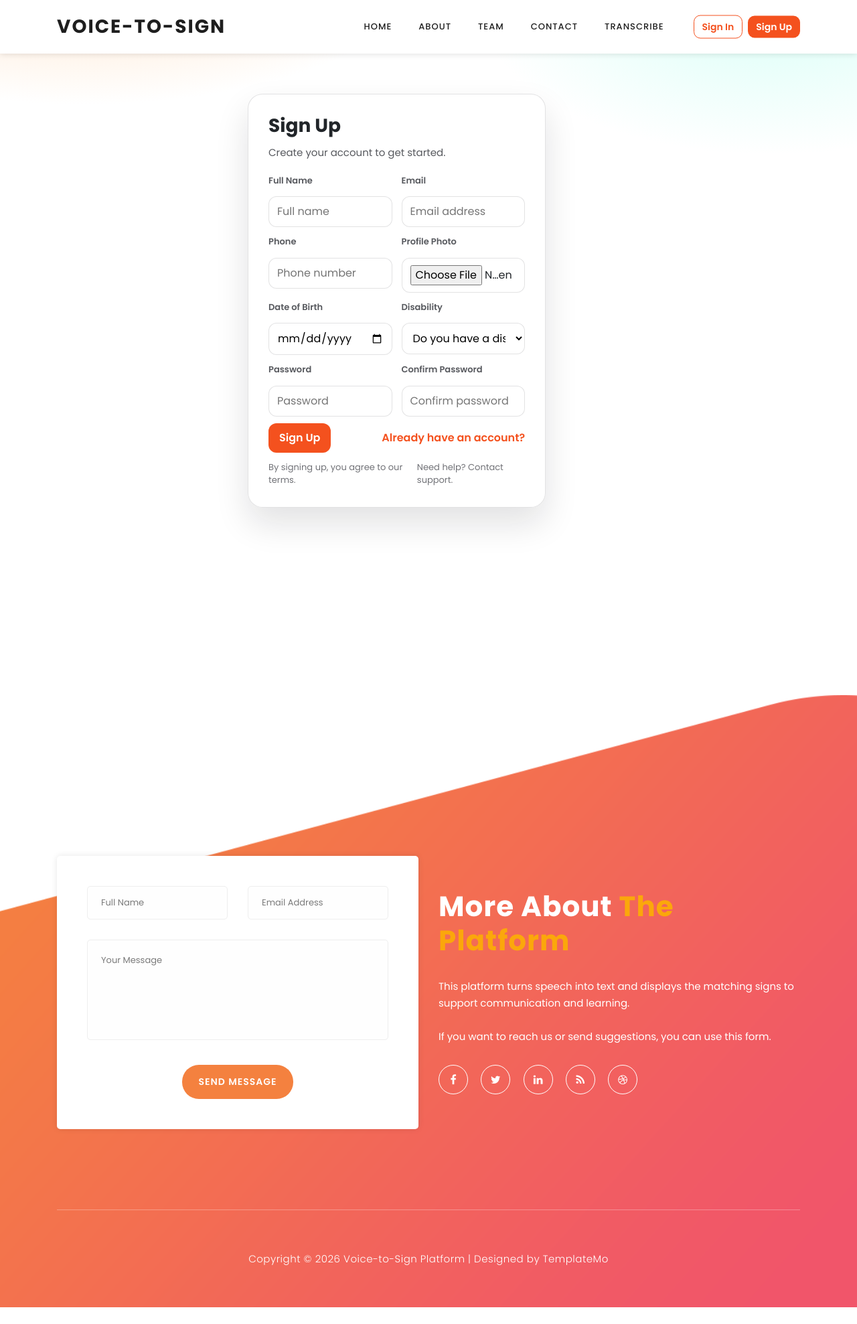
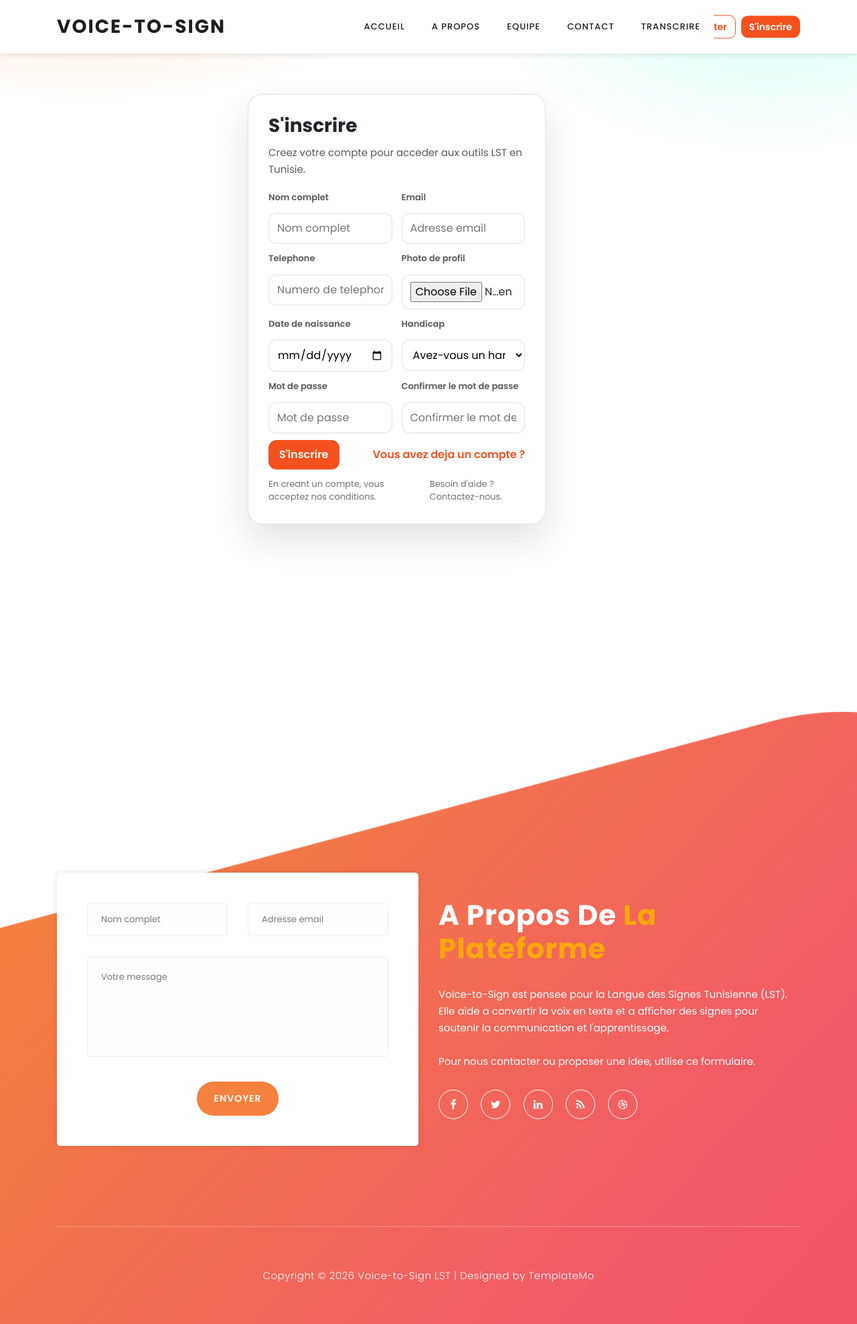
Before and after one commit to Dina0charfi/EspritMaratech2026-aurAI, a Django app: page /signup/ in a window 1280 px wide. Shown: the whole page at 67% size. Before the commit the page ends 1952 px from the top, so only its background shows below. Run offline with Django 5.2, Linux system fonts and the light colour scheme; some libraries are stand-ins or nearby versions.

Commit message:
fonctionne signup /in

```diff
--- a/projet/Templates/base.html
+++ b/projet/Templates/base.html
@@ -40,6 +40,7 @@ https://templatemo.com/tm-540-lava-landing-page
             display: flex;
             gap: 8px;
             align-items: center;
+            z-index: 30;
         }
 
         .signup-btn,
@@ -63,6 +64,7 @@ https://templatemo.com/tm-540-lava-landing-page
             position: relative;
             display: flex;
             align-items: center;
+            z-index: 30;
         }
 
         .profile-toggle {
@@ -113,6 +115,12 @@ https://templatemo.com/tm-540-lava-landing-page
 
         .profile-menu:focus-within .profile-dropdown,
         .profile-menu:hover .profile-dropdown {
+            opacity: 1;
+            pointer-events: auto;
+            transform: translateY(0);
+        }
+
+        .profile-menu.is-open .profile-dropdown {
             opacity: 1;
             pointer-events: auto;
             transform: translateY(0);
@@ -173,14 +181,14 @@ https://templatemo.com/tm-540-lava-landing-page
                         <!-- ***** Logo Start ***** -->
                         <a href="/" class="logo">Voice-to-Sign</a>
                         <ul class="nav">
-                            <li class="scroll-to-section"><a href="/" class="menu-item">Home</a></li>
-                            <li class="scroll-to-section"><a href="/#about" class="menu-item">About</a></li>
-                            <li class="scroll-to-section"><a href="/#testimonials" class="menu-item">Team</a></li>
+                            <li class="scroll-to-section"><a href="/" class="menu-item">Accueil</a></li>
+                            <li class="scroll-to-section"><a href="/#about" class="menu-item">A propos</a></li>
+                            <li class="scroll-to-section"><a href="/#testimonials" class="menu-item">Equipe</a></li>
                             <li class="scroll-to-section"><a href="/#contact-us" class="menu-item">Contact</a></li>
-                            <li class="scroll-to-section"><a href="/transcribe/" class="menu-item">Transcribe</a></li>
+                            <li class="scroll-to-section"><a href="/transcribe/" class="menu-item">Transcrire</a></li>
                             {% if user.is_authenticated %}
                                 <li class="scroll-to-section nav-profile"><a href="/profile/" class="menu-item">Voir profil</a></li>
-                                <li class="scroll-to-section nav-signout"><a href="/signout/" class="menu-item">Sign Out</a></li>
+                                <li class="scroll-to-section nav-signout"><a href="/signout/" class="menu-item">Se deconnecter</a></li>
                             {% endif %}
                         </ul>
 
@@ -197,12 +205,12 @@ https://templatemo.com/tm-540-lava-landing-page
                                     </button>
                                     <div class="profile-dropdown">
                                         <a href="/profile/">Voir profil</a>
-                                        <a href="/signout/">Sign Out</a>
+                                        <a href="/signout/">Se deconnecter</a>
                                     </div>
                                 </div>
                             {% else %}
-                                <a href="/signin/" class="signin-btn">Sign In</a>
-                                <a href="/signup/" class="signup-btn">Sign Up</a>
+                                <a href="/signin/" class="signin-btn">Se connecter</a>
+                                <a href="/signup/" class="signup-btn">S'inscrire</a>
                             {% endif %}
                         </div>
 
@@ -231,25 +239,25 @@ https://templatemo.com/tm-540-lava-landing-page
                                 <div class="row">
                                     <div class="col-md-6 col-sm-12">
                                         <fieldset>
-                                            <input name="name" type="text" id="name" placeholder="Full Name" required=""
+                                            <input name="name" type="text" id="name" placeholder="Nom complet" required=""
                                                 style="background-color: rgba(250,250,250,0.3);">
                                         </fieldset>
                                     </div>
                                     <div class="col-md-6 col-sm-12">
                                         <fieldset>
-                                            <input name="email" type="text" id="email" placeholder="Email Address"
+                                            <input name="email" type="text" id="email" placeholder="Adresse email"
                                                 required="" style="background-color: rgba(250,250,250,0.3);">
                                         </fieldset>
                                     </div>
                                     <div class="col-lg-12">
                                         <fieldset>
-                                            <textarea name="message" rows="6" id="message" placeholder="Your Message"
+                                            <textarea name="message" rows="6" id="message" placeholder="Votre message"
                                                 required="" style="background-color: rgba(250,250,250,0.3);"></textarea>
                                         </fieldset>
                                     </div>
                                     <div class="col-lg-12">
                                         <fieldset>
-                                            <button type="submit" id="form-submit" class="main-button">Send Message</button>
+                                            <button type="submit" id="form-submit" class="main-button">Envoyer</button>
                                         </fieldset>
                                     </div>
                                 </div>
@@ -258,10 +266,11 @@ https://templatemo.com/tm-540-lava-landing-page
                     </div>
                     <!-- ***** Contact Form End ***** -->
                     <div class="right-content col-lg-6 col-md-12 col-sm-12">
-                        <h2>More About <em>the Platform</em></h2>
-                        <p>This platform turns speech into text and displays the matching signs to support
-                            communication and learning.
-                            <br><br>If you want to reach us or send suggestions, you can use this form.</p>
+                        <h2>A propos de <em>la plateforme</em></h2>
+                        <p>Voice-to-Sign est pensee pour la Langue des Signes Tunisienne (LST). Elle aide
+                            a convertir la voix en texte et a afficher des signes pour soutenir la communication
+                            et l'apprentissage.
+                            <br><br>Pour nous contacter ou proposer une idee, utilise ce formulaire.</p>
                         <ul class="social">
                             <li><a href="https://fb.com/templatemo"><i class="fa fa-facebook"></i></a></li>
                             <li><a href="#"><i class="fa fa-twitter"></i></a></li>
@@ -275,7 +284,7 @@ https://templatemo.com/tm-540-lava-landing-page
             <div class="row">
                 <div class="col-lg-12">
                     <div class="sub-footer">
-                        <p>Copyright &copy; 2026 Voice-to-Sign Platform
+                        <p>Copyright &copy; 2026 Voice-to-Sign LST
 
                         | Designed by <a rel="nofollow" href="https://templatemo.com">TemplateMo</a></p>
                     </div>
@@ -301,6 +310,35 @@ https://templatemo.com/tm-540-lava-landing-page
     <!-- Global Init -->
     <script src="{% static 'assets/js/custom.js' %}"></script>
 
+    <script>
+        (function () {
+            var profileMenu = document.querySelector('.profile-menu');
+            var profileToggle = document.querySelector('.profile-toggle');
+
+            if (!profileMenu || !profileToggle) {
+                return;
+            }
+
+            profileToggle.addEventListener('click', function (event) {
+                event.stopPropagation();
+                profileMenu.classList.toggle('is-open');
+                profileToggle.setAttribute('aria-expanded', profileMenu.classList.contains('is-open'));
+            });
+
+            document.addEventListener('click', function () {
+                profileMenu.classList.remove('is-open');
+                profileToggle.setAttribute('aria-expanded', 'false');
+            });
+
+            document.addEventListener('keydown', function (event) {
+                if (event.key === 'Escape') {
+                    profileMenu.classList.remove('is-open');
+                    profileToggle.setAttribute('aria-expanded', 'false');
+                }
+            });
+        })();
+    </script>
+
     {% block extra_js %}{% endblock %}
 </body>
 </html>
--- a/projet/Templates/signup.html
+++ b/projet/Templates/signup.html
@@ -1,7 +1,7 @@
 {% extends "base.html" %}
 {% load static %}
 
-{% block title %}Sign Up{% endblock %}
+{% block title %}S'inscrire{% endblock %}
 
 {% block css %}
 <style>
@@ -113,8 +113,8 @@
         <div class="row">
             <div class="col-lg-5 offset-lg-3">
                 <div class="auth-card">
-                    <h1 class="auth-title">Sign Up</h1>
-                    <p class="auth-sub">Create your account to get started.</p>
+                    <h1 class="auth-title">S'inscrire</h1>
+                    <p class="auth-sub">Creez votre compte pour acceder aux outils LST en Tunisie.</p>
                     {% if error %}
                         <div style="color:#b00020; margin-bottom: 12px; font-weight: 600;">{{ error }}</div>
                     {% endif %}
@@ -122,53 +122,53 @@
                         {% csrf_token %}
                         <div class="auth-grid">
                             <div class="auth-field">
-                                <label class="auth-label" for="full_name">Full Name</label>
-                                <input type="text" id="full_name" name="full_name" class="auth-input" placeholder="Full name" required>
+                                <label class="auth-label" for="full_name">Nom complet</label>
+                                <input type="text" id="full_name" name="full_name" class="auth-input" placeholder="Nom complet" required>
                             </div>
                             <div class="auth-field">
                                 <label class="auth-label" for="email">Email</label>
-                                <input type="email" id="email" name="email" class="auth-input" placeholder="Email address" required>
+                                <input type="email" id="email" name="email" class="auth-input" placeholder="Adresse email" required>
                             </div>
                             <div class="auth-field">
-                                <label class="auth-label" for="phone">Phone</label>
-                                <input type="tel" id="phone" name="phone" class="auth-input" placeholder="Phone number" required>
+                                <label class="auth-label" for="phone">Telephone</label>
+                                <input type="tel" id="phone" name="phone" class="auth-input" placeholder="Numero de telephone" required>
                             </div>
                             <div class="auth-field">
-                                <label class="auth-label" for="profile_image">Profile Photo</label>
+                                <label class="auth-label" for="profile_image">Photo de profil</label>
                                 <input type="file" id="profile_image" name="profile_image" class="auth-input" accept="image/*">
                             </div>
                             <div class="auth-field">
-                                <label class="auth-label" for="birth_date">Date of Birth</label>
+                                <label class="auth-label" for="birth_date">Date de naissance</label>
                                 <input type="date" id="birth_date" name="birth_date" class="auth-input" required>
                             </div>
                             <div class="auth-field">
-                                <label class="auth-label" for="has_disability">Disability</label>
+                                <label class="auth-label" for="has_disability">Handicap</label>
                                 <select id="has_disability" name="has_disability" class="auth-input" required>
-                                    <option value="" disabled selected>Do you have a disability?</option>
-                                    <option value="yes">Yes</option>
-                                    <option value="no">No</option>
+                                    <option value="" disabled selected>Avez-vous un handicap ?</option>
+                                    <option value="yes">Oui</option>
+                                    <option value="no">Non</option>
                                 </select>
                             </div>
                             <div class="auth-field" id="disability-type-field">
-                                <label class="auth-label" for="disability_type">Disability Type</label>
-                                <input type="text" id="disability_type" name="disability_type" class="auth-input" placeholder="Disability type (if yes)">
+                                <label class="auth-label" for="disability_type">Type de handicap</label>
+                                <input type="text" id="disability_type" name="disability_type" class="auth-input" placeholder="Type de handicap (si oui)">
                             </div>
                             <div class="auth-field">
-                                <label class="auth-label" for="password">Password</label>
-                                <input type="password" id="password" name="password" class="auth-input" placeholder="Password" required>
+                                <label class="auth-label" for="password">Mot de passe</label>
+                                <input type="password" id="password" name="password" class="auth-input" placeholder="Mot de passe" required>
                             </div>
                             <div class="auth-field">
-                                <label class="auth-label" for="confirm_password">Confirm Password</label>
-                                <input type="password" id="confirm_password" name="confirm_password" class="auth-input" placeholder="Confirm password" required>
+                                <label class="auth-label" for="confirm_password">Confirmer le mot de passe</label>
+                                <input type="password" id="confirm_password" name="confirm_password" class="auth-input" placeholder="Confirmer le mot de passe" required>
                             </div>
                         </div>
                         <div class="auth-actions">
-                            <button type="submit" class="auth-btn">Sign Up</button>
-                            <a href="/signin/" class="auth-link">Already have an account?</a>
+                            <button type="submit" class="auth-btn">S'inscrire</button>
+                            <a href="/signin/" class="auth-link">Vous avez deja un compte ?</a>
                         </div>
                         <div class="auth-footer">
-                            <span>By signing up, you agree to our terms.</span>
-                            <span>Need help? Contact support.</span>
+                            <span>En creant un compte, vous acceptez nos conditions.</span>
+                            <span>Besoin d'aide ? Contactez-nous.</span>
                         </div>
                     </form>
                 </div>
```
Also changed, not shown: projet/Templates/home.html (+32 -43 lines), projet/Templates/index.html (+32 -74 lines), projet/Templates/signin.html (+7 -7 lines).
